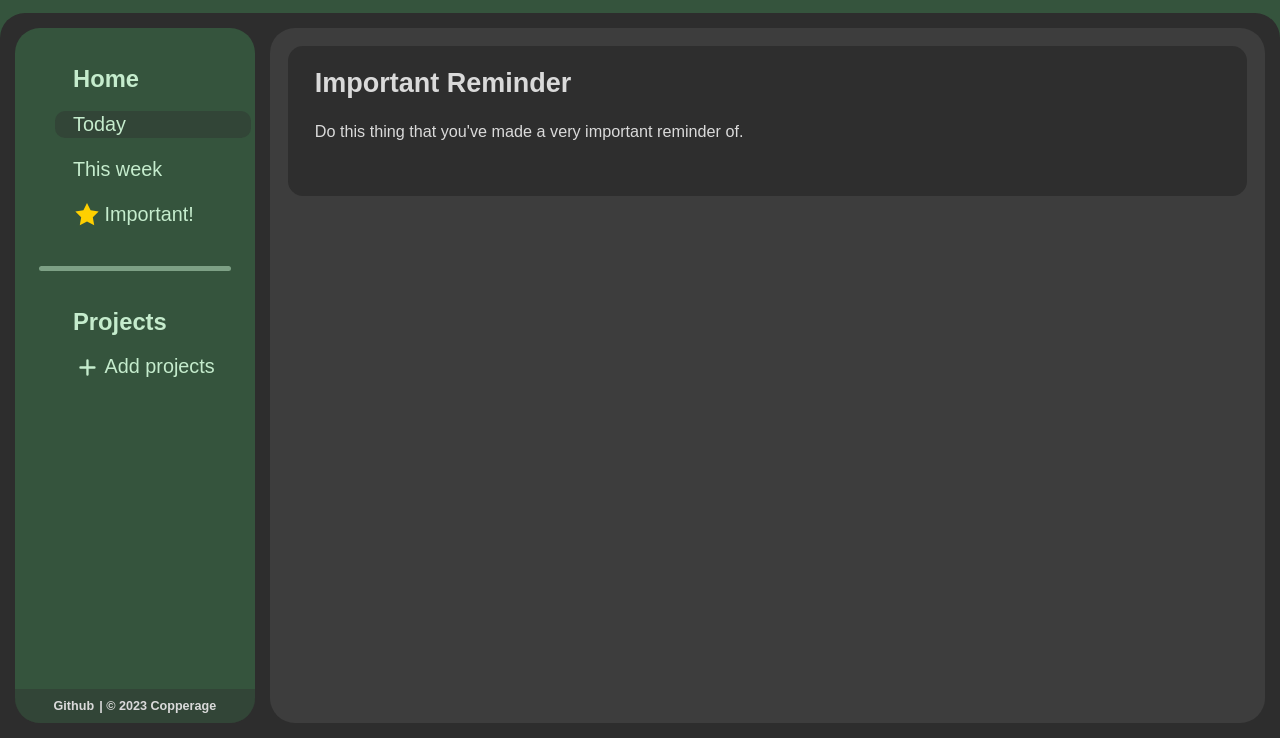
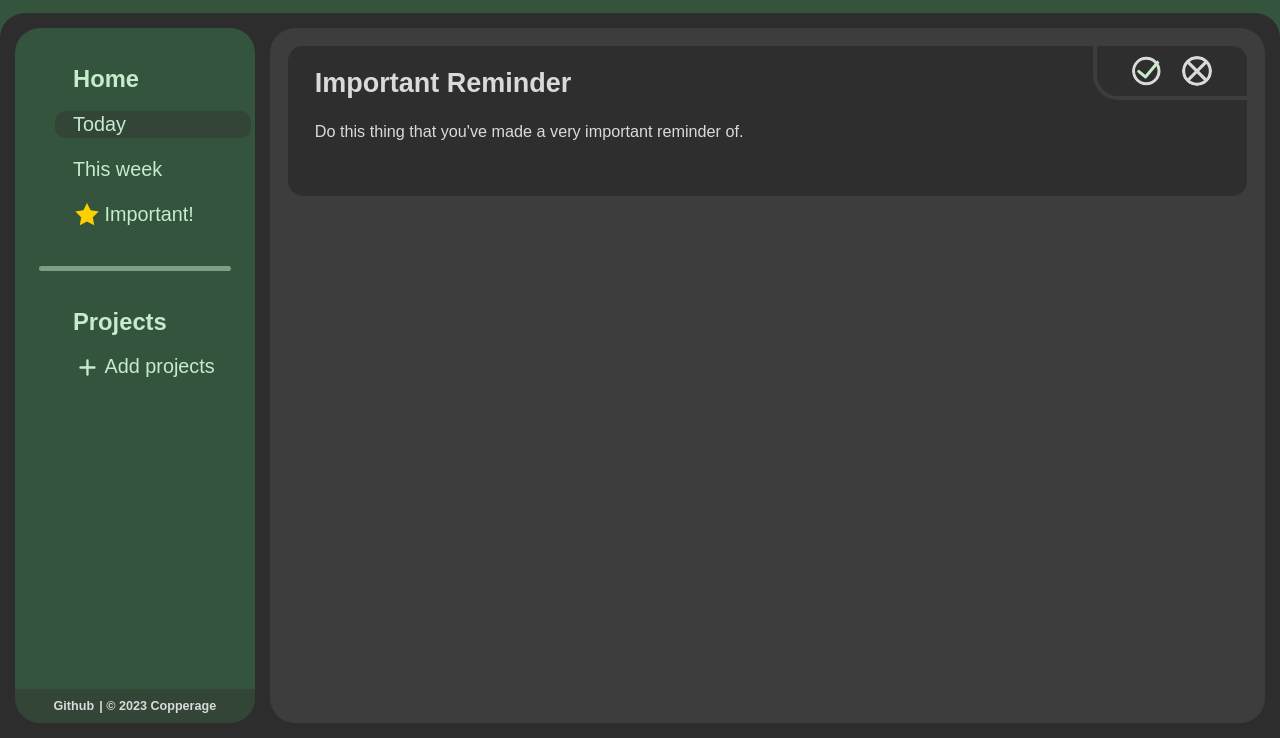
Before and after one commit to Copperage/TOP-to-do-list, a website built with webpack: page dist/index.html in a window 1280 px wide. Shown: the part 62-800 px from the top of the page. Built offline with nearby package versions, Linux system fonts and the light colour scheme.

Commit message:
finished the css for now

```diff
--- a/src/styles/main.scss
+++ b/src/styles/main.scss
@@ -144,8 +144,37 @@ footer a:active {
 	color: var(--color-text-main);
 	border-radius: 15px;
 	min-height: 150px;
+	position: relative;
 }
 
 .card > p {
 	font-size: 0.9rem;
 }
+
+.card-nav {
+	background-color: transparent;
+	border-left: 4px solid var(--color-tert);
+	border-bottom: 4px solid var(--color-tert);
+	position: absolute;
+	top: 0;
+	right: 0;
+	height: 50px;
+	width: 150px;
+	border-radius: 0 15px 0 25px;
+	display: flex;
+	justify-content: center;
+}
+
+.card-nav svg {
+	display: flex;
+	align-items: center;
+	width: 30px;
+	padding: 10px;
+	border-radius: 25px;
+	cursor: pointer;
+	transition: transform 0.1s;
+}
+
+.card-nav svg:hover {
+	transform: scale(1.1);
+}
```
Also changed, not shown: dist/index.html, src/modules/svgs/Crossbox.svg (added), src/modules/svgs/Tickbox.svg (added), src/modules/svgs/check.svg (deleted), src/modules/svgs/circle.svg (deleted), src/modules/svgs/close-circle.svg (deleted).
